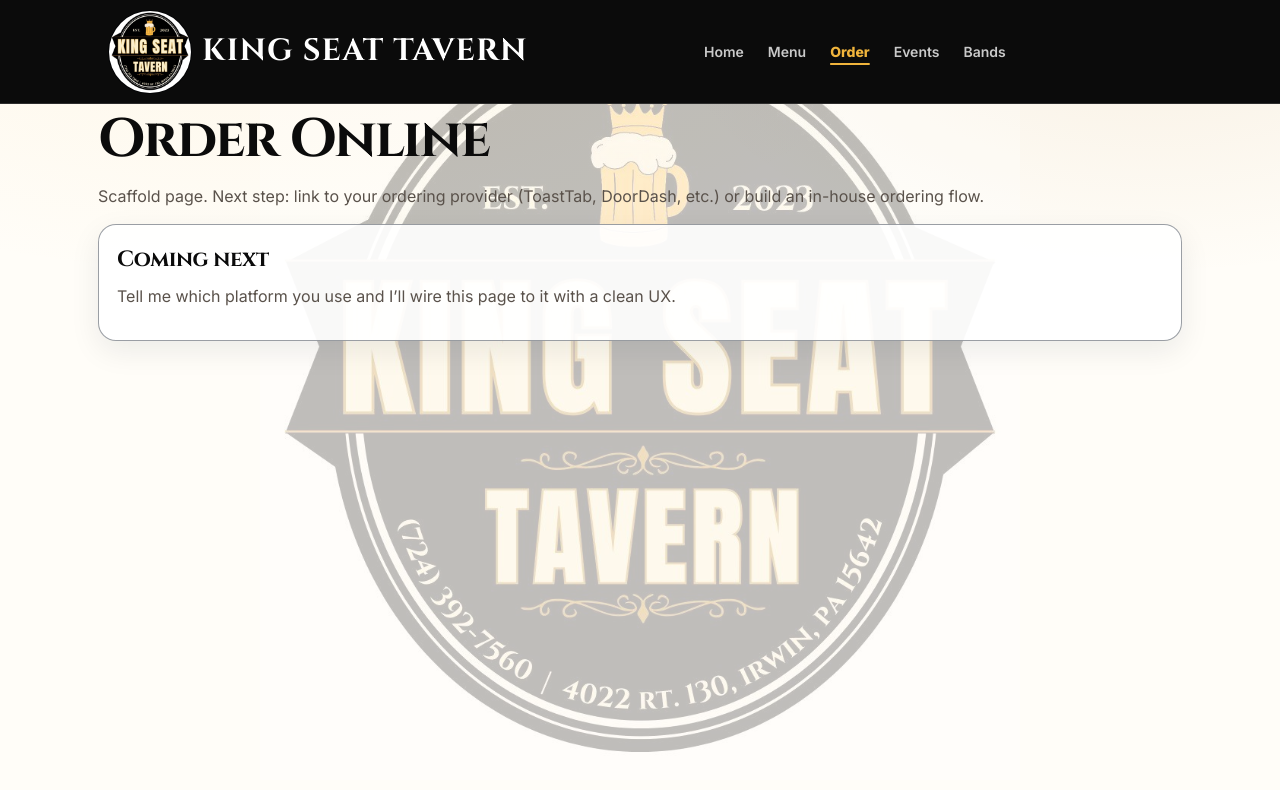
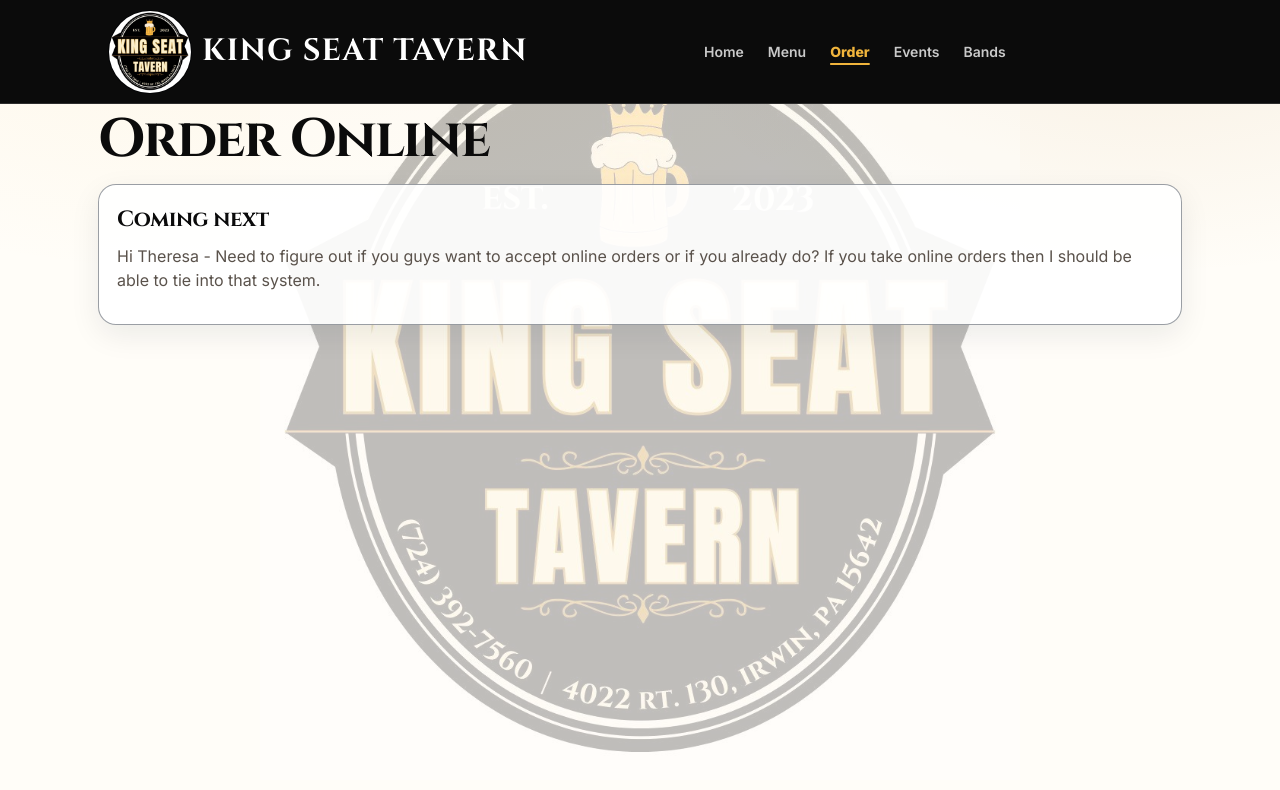
Before and after one commit to tronious/KingSeatTavern, a React (Vite) app in the folder front_end/: page /order-online in a window 1280 px wide. Shown: the top 790 px of the page. Built offline with nearby package versions, Linux system fonts and the light colour scheme.

Commit message:
need to scaffold in online ordering

```diff
--- a/front_end/src/pages/OrderOnlinePage.tsx
+++ b/front_end/src/pages/OrderOnlinePage.tsx
@@ -3,16 +3,12 @@
     <main className="section">
       <div className="container">
         <h1>Order Online</h1>
-        <p className="muted">
-          Scaffold page. Next step: link to your ordering provider (ToastTab,
-          DoorDash, etc.) or build an in-house ordering flow.
-        </p>
-
         <div className="card" style={{ marginTop: 16 }}>
           <h2 className="card__title">Coming next</h2>
           <p className="card__text">
-            Tell me which platform you use and I’ll wire this page to it with a
-            clean UX.
+            Hi Theresa - Need to figure out if you guys want to accept online orders or if you already do?
+
+            If you take online orders then I should be able to tie into that system.
           </p>
         </div>
       </div>
```
